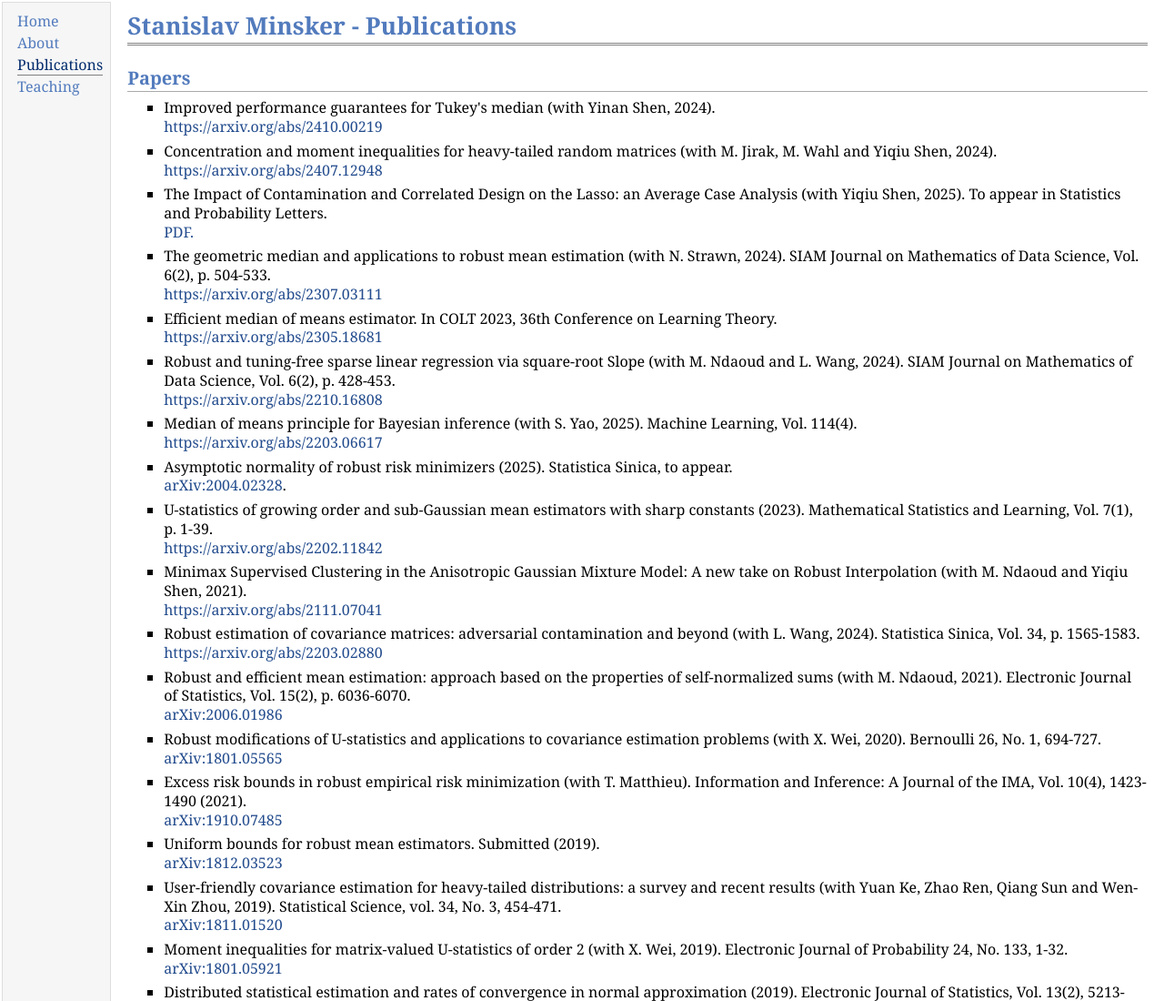
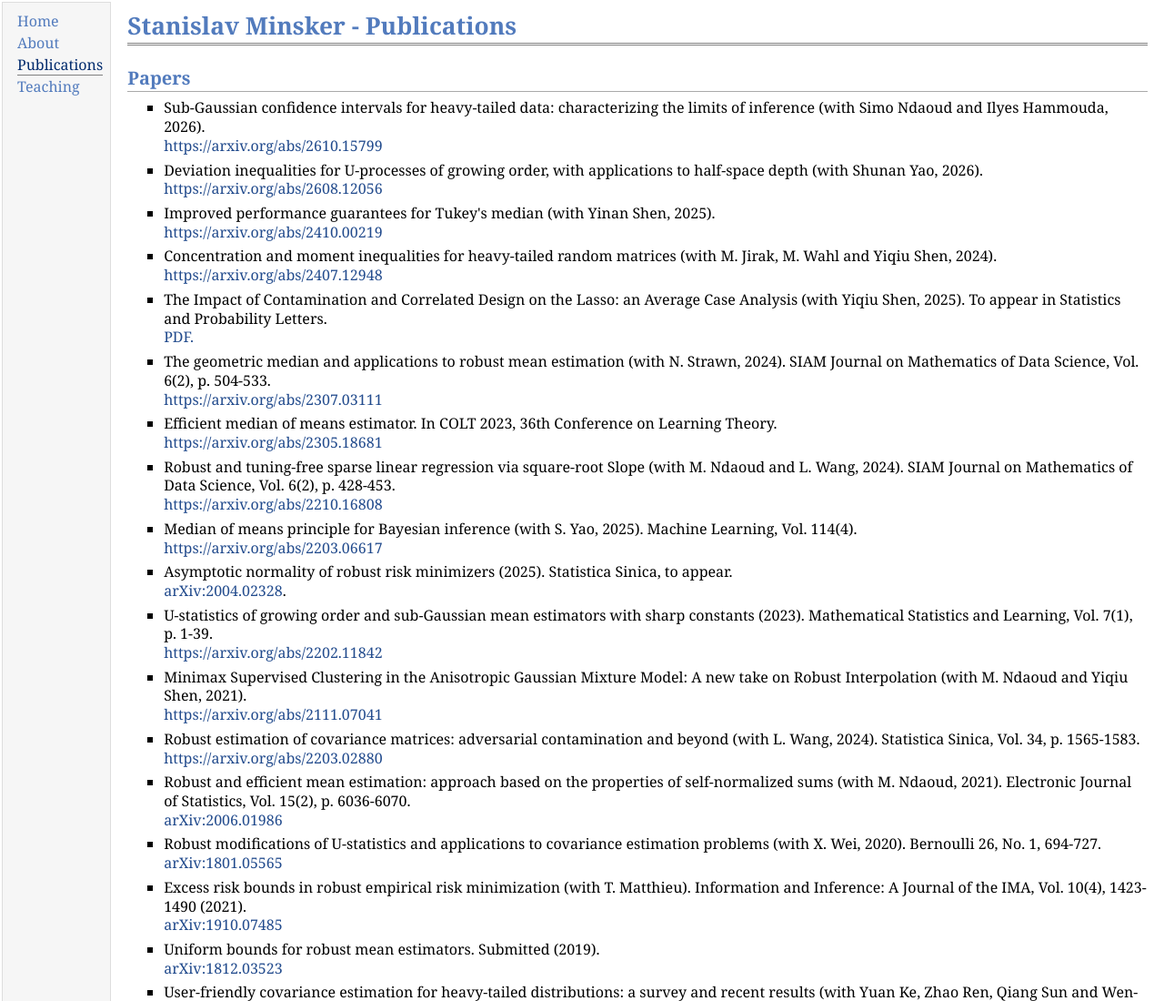
Before and after one commit to stasminsker/stasminsker.github.io, a plain HTML site: page publications.html in a window 1280 px wide. Shown: the top 1100 px of the page at 91% size. Drawn offline with Linux system fonts and the light colour scheme.

Commit message:
Update publications.html

```diff
--- a/publications.html
+++ b/publications.html
@@ -22,7 +22,14 @@
 </div>
 <h2>Papers </h2>
 <ul>
-<li><p>Improved performance guarantees for Tukey's median (with Yinan Shen, 2024).  <br />
+<li><p>Sub-Gaussian confidence intervals for heavy-tailed data: characterizing the limits of inference
+(with Simo Ndaoud and Ilyes Hammouda, 2026).  <br />
+<a href="https://arxiv.org/abs/2610.15799">https://arxiv.org/abs/2610.15799</a></p>
+</li>
+<li><p>Deviation inequalities for U-processes of growing order, with applications to half-space depth (with Shunan Yao, 2026).  <br />
+<a href="https://arxiv.org/abs/2608.12056">https://arxiv.org/abs/2608.12056</a></p>
+</li>
+<li><p>Improved performance guarantees for Tukey's median (with Yinan Shen, 2025).  <br />
 <a href="https://arxiv.org/abs/2410.00219">https://arxiv.org/abs/2410.00219</a></p>
 </li>
 <li><p>Concentration and moment inequalities for heavy-tailed random matrices (with M. Jirak, M. Wahl and Yiqiu Shen, 2024).  <br />
```
